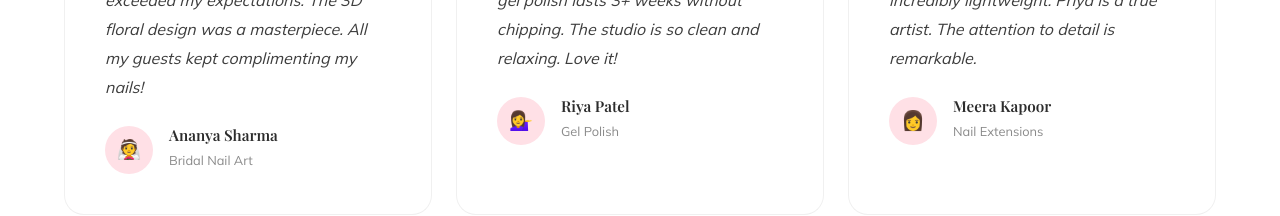
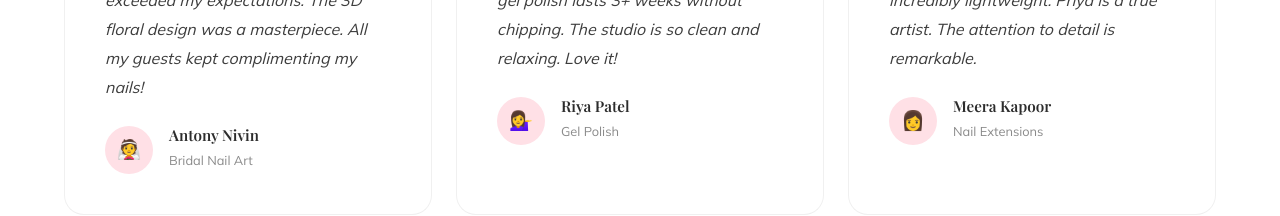
Before and after one commit to ASP-FutureWave-Technologies-Pvt-Ltd/nail-artist-business, a React (Vite) app: page / in a window 1280 px wide. Shown: the part 4400-4616 px from the top of the page. Built offline with nearby package versions, Linux system fonts and the light colour scheme; a web font is replaced by a local one.

Commit message:
Update Testimonials.jsx

```diff
--- a/src/components/Testimonials.jsx
+++ b/src/components/Testimonials.jsx
@@ -1,7 +1,7 @@
 export default function Testimonials() {
     const reviews = [
         {
-            name: 'Ananya Sharma',
+            name: 'Antony Nivin',
             service: 'Bridal Nail Art',
             rating: 5,
             text: 'Absolutely stunning bridal nails! Priya understood exactly what I wanted and exceeded my expectations. The 3D floral design was a masterpiece. All my guests kept complimenting my nails!',
```
